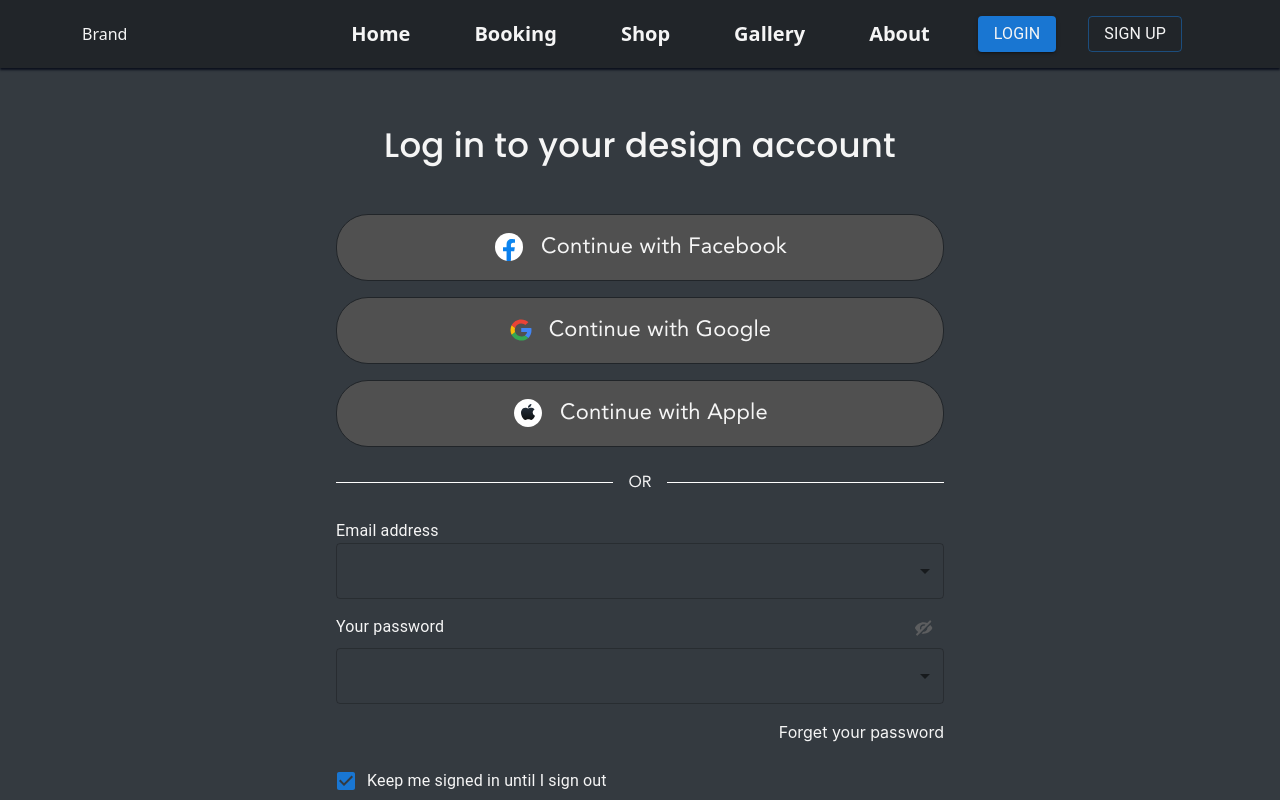
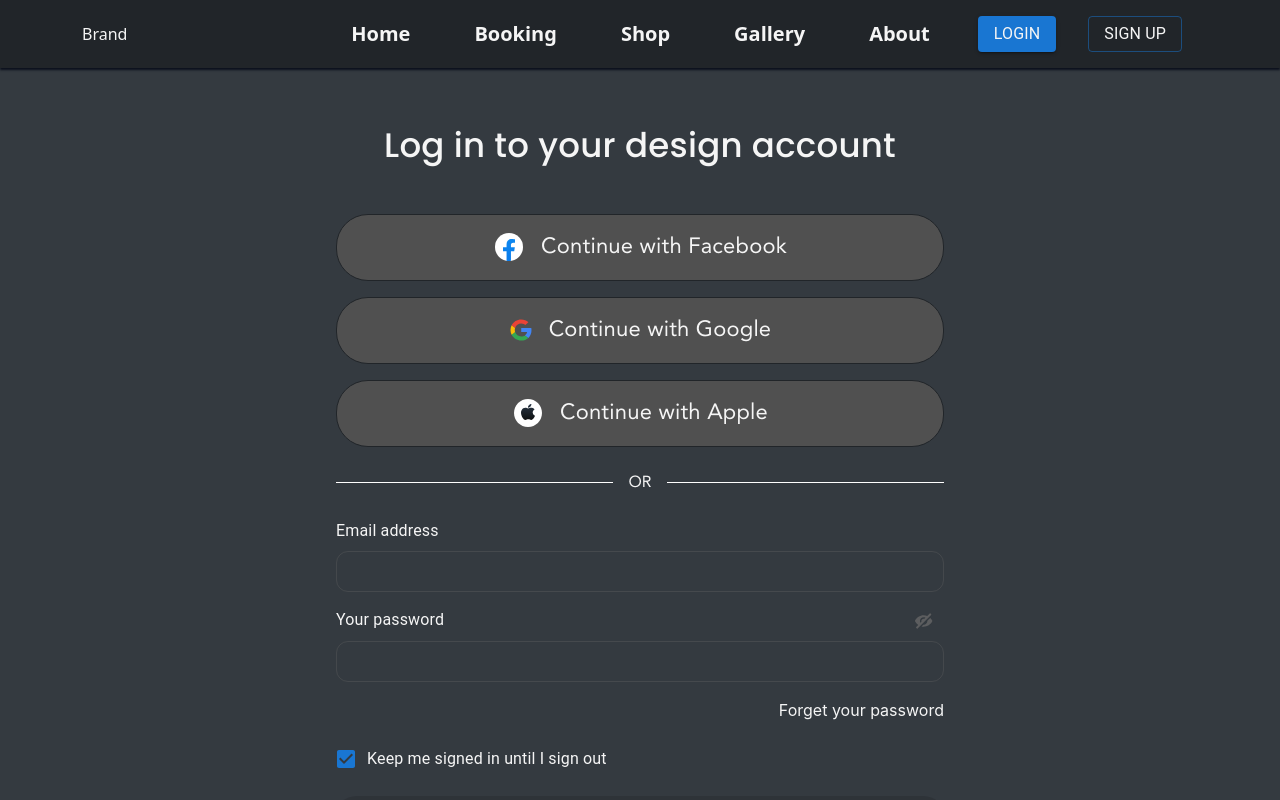
Before and after one commit to minh03112k/barbershop, a Next.js app: page /login in a window 1280 px wide. Shown: the top 800 px of the page. Built offline with nearby package versions, Linux system fonts and the light colour scheme.

Commit message:
fix build

```diff
--- a/package.json
+++ b/package.json
@@ -12,7 +12,6 @@
     "@emotion/react": "^11.10.6",
     "@emotion/styled": "^11.10.6",
     "@mui/material": "^5.11.11",
-    "@mui/styles": "^5.11.13",
     "@types/node": "18.14.2",
     "@types/react": "18.0.28",
     "@types/react-dom": "18.0.11",
--- a/src/components/CustomComponentMUI/CustomInputBase.tsx
+++ b/src/components/CustomComponentMUI/CustomInputBase.tsx
@@ -1,36 +1,42 @@
-import { Select, SelectProps, Theme } from "@mui/material";
-import { makeStyles } from '@mui/styles';
+import { InputBase } from '@mui/material';
+import { styled } from '@mui/material/styles';
 
-const useStyles = makeStyles<Theme>((theme) => ({
-  select: {
+const CustomInputBase = styled(InputBase)(({ theme }) => ({
+  "& .MuiInputBase-input": {
+    border: "1px solid rgba(102, 102, 102, 0.35)",
+    borderRadius: "12px",
+    background: "transparent",
+    padding: "0.5rem",
+    "label + &": {
+      marginTop: theme.spacing(1),
+    },
     '&:focus': {
-      borderColor: '#F5F5F5',
-      color: '#F5F5F5',
+      borderColor: theme.palette.primary.main,
+      outline: 'none',
+      boxShadow: `0px 0px 4px 2px ${theme.palette.primary.main}80`,
+      transition: 'border-color 0.2s ease-in-out, box-shadow 0.2s ease-in-out',
+      '& + .MuiInputLabel-outlined': {
+        transform: 'translate(14px, -8px) scale(0.75)',
+        color: theme.palette.primary.main,
+        transition: 'transform 0.2s ease-in-out, color 0.2s ease-in-out',
+      },
     },
-    '&:hover:not(.Mui-disabled)': {
-      borderColor: '#F5F5F5',
-      color: '#F5F5F5',
+    '&:hover': {
+      borderColor: theme.palette.primary.main,
+      outline: 'none',
+      boxShadow: `0px 0px 4px 2px ${theme.palette.primary.main}80`,
+      transition: 'border-color 0.2s ease-in-out, box-shadow 0.2s ease-in-out',
+      '& + .MuiInputLabel-outlined': {
+        transform: 'translate(14px, -8px) scale(0.75)',
+        color: theme.palette.primary.main,
+        transition: 'transform 0.2s ease-in-out, color 0.2s ease-in-out',
+      },
     },
-    '& .MuiSelect-root': {
-      borderColor: '#F5F5F5',
-      color: '#F5F5F5',
+    '&::placeholder': {
+      color: theme.palette.grey[500],
+      transition: 'color 0.2s ease-in-out',
     },
   },
 }));
 
-interface CustomSelectProps extends SelectProps {}
-
-function CustomSelect(props: CustomSelectProps) {
-  const classes = useStyles();
-
-  return (
-    <Select
-      classes={{ select: classes.select }}
-      {...props}
-    >
-      {/* options */}
-    </Select>
-  );
-}
-
-export default CustomSelect;
+export default CustomInputBase;
--- a/src/pages/login.tsx
+++ b/src/pages/login.tsx
@@ -45,7 +45,7 @@ export default function Login() {
           </Box>
           <Box>
             <InputLabel htmlFor='email-input'><Typography>Email address</Typography></InputLabel>
-            <CustomInputBase type='email' className='w-100' onChange={(event) => handleEmailChange(event.target.value)} />
+            <CustomInputBase type='email' className='w-100' onChange={(event:any) => handleEmailChange(event.target.value)} />
           </Box>
           <Box className='my-3'>
             <Box className='d-flex justify-content-between align-items-center mb-2'>
@@ -58,7 +58,7 @@ export default function Login() {
                 )}
               </InputLabel>
             </Box>
-            <CustomInputBase type={showPassword ? 'text' : 'password'} className='w-100' onChange={(event) => handlePasswordChange(event.target.value)} />
+            <CustomInputBase type={showPassword ? 'text' : 'password'} className='w-100' onChange={(event:any) => handlePasswordChange(event.target.value)} />
           </Box>
           <p className='text-end'>
             <Link href='#'><span>Forget your password</span></Link>
```
Also changed, not shown: src/utils/interface.ts (deleted).
